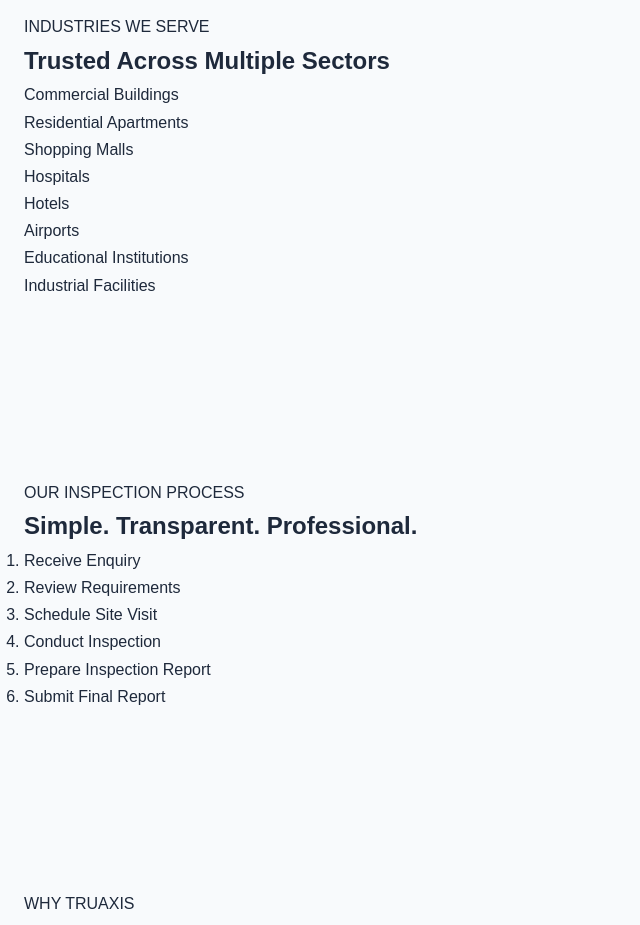
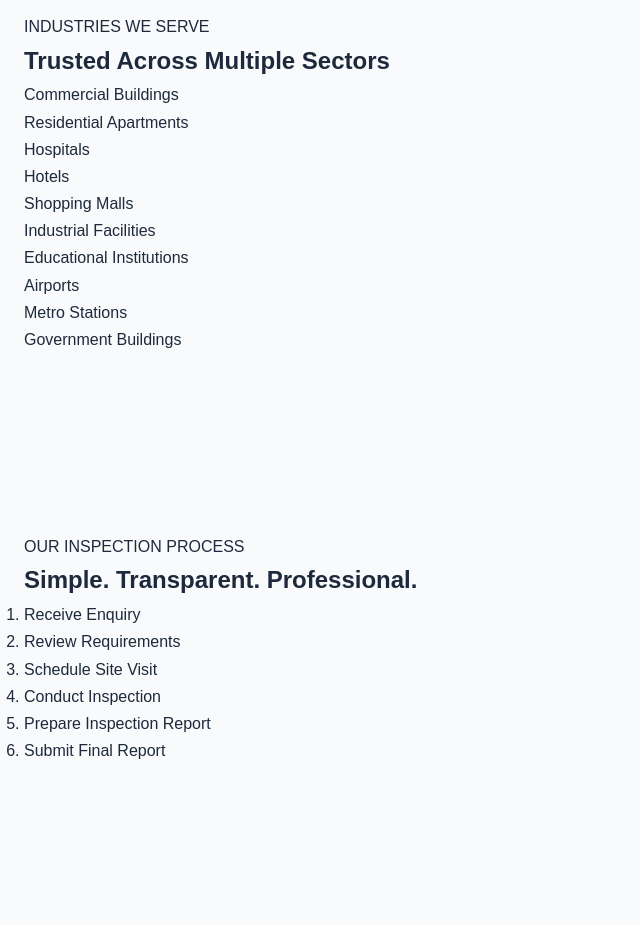
Before and after one commit to pradeepmurthy1992/truaxis-website, a React (Vite) app: page / in a window 1280 px wide. Shown: the part 1940-2865 px from the top of the page, without its empty margins (0-640 px from the left). Built offline with nearby package versions, Linux system fonts and the light colour scheme.

Commit message:
Update Industries.jsx

```diff
--- a/src/features/industries/Industries.jsx
+++ b/src/features/industries/Industries.jsx
@@ -4,12 +4,14 @@
   const industries = [
   "Commercial Buildings",
   "Residential Apartments",
-    "Shopping Malls",
   "Hospitals",
   "Hotels",
+  "Shopping Malls",
+  "Industrial Facilities",
+  "Educational Institutions",
   "Airports",
-    "Educational Institutions",
-    "Industrial Facilities",
+  "Metro Stations",
+  "Government Buildings",
 ];
 
   return (
```
Lines whose indentation alone changed are shown as unchanged.
